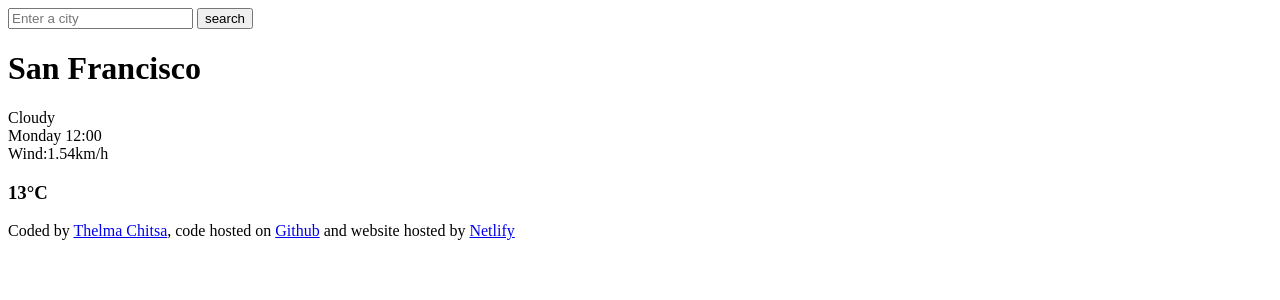
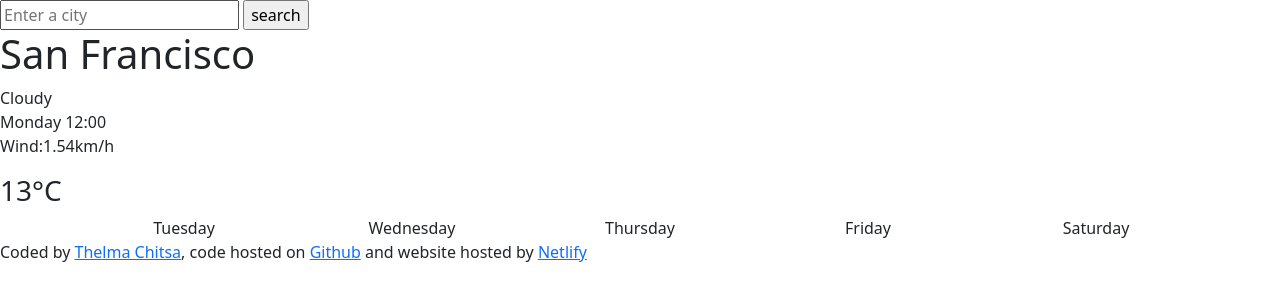
Before and after one commit to Tanyachitsa/Final-weather-project, a plain HTML site: page index.html in a window 1280 px wide. Drawn offline with nearby package versions, Linux system fonts and the light colour scheme.

Commit message:
Linked bootstrap and added a custom font

```diff
--- a/index.html
+++ b/index.html
@@ -3,9 +3,16 @@
   <head>
     <meta charset="UTF-8" />
     <meta name="viewport" content="width=device-width, initial-scale=1.0" />
-    <title>Document</title>
+    <link href="https://cdn.jsdelivr.net/npm/bootstrap@5.3.3/dist/css/bootstrap.min.css"
+    rel="stylesheet" integrity="sha384-QWTKZyjpPEjISv5WaRU9OFeRpok6YctnYmDr5pNlyT2bRjXh0JMhjY6hW+ALEwIH"
+    crossorigin="anonymous">
+    <link rel="preconnect" href="https://fonts.googleapis.com">
+<link rel="preconnect" href="https://fonts.gstatic.com" crossorigin>
+<link href="https://fonts.googleapis.com/css2?family=Lato&display=swap" rel="stylesheet">
+    <title>Weather App</title>
   </head>
   <body>
+    <div class="weather-app">
     <header>
       <form>
         <input type="search" placeholder="Enter a city" required />
@@ -21,6 +28,25 @@
     Wind:1.54km/h
       </p>
       <h3>13°C</h3>
+      <div class="container text-center">
+  <div class="row">
+    <div class="col">
+      Tuesday
+    </div>
+    <div class="col">
+      Wednesday
+    </div>
+    <div class="col">
+      Thursday
+    </div>
+    <div class="col">
+      Friday
+    </div>
+    <div class="col">
+      Saturday
+    </div>
+  </div>
+</div>
     </main>
     <footer>
       Coded by
@@ -29,5 +55,6 @@
       and website hosted by
       <a href="https://finalweatherprojectshecodes.netlify.app/">Netlify</a>
     </footer>
+    </div>
   </body>
 </html>
```
